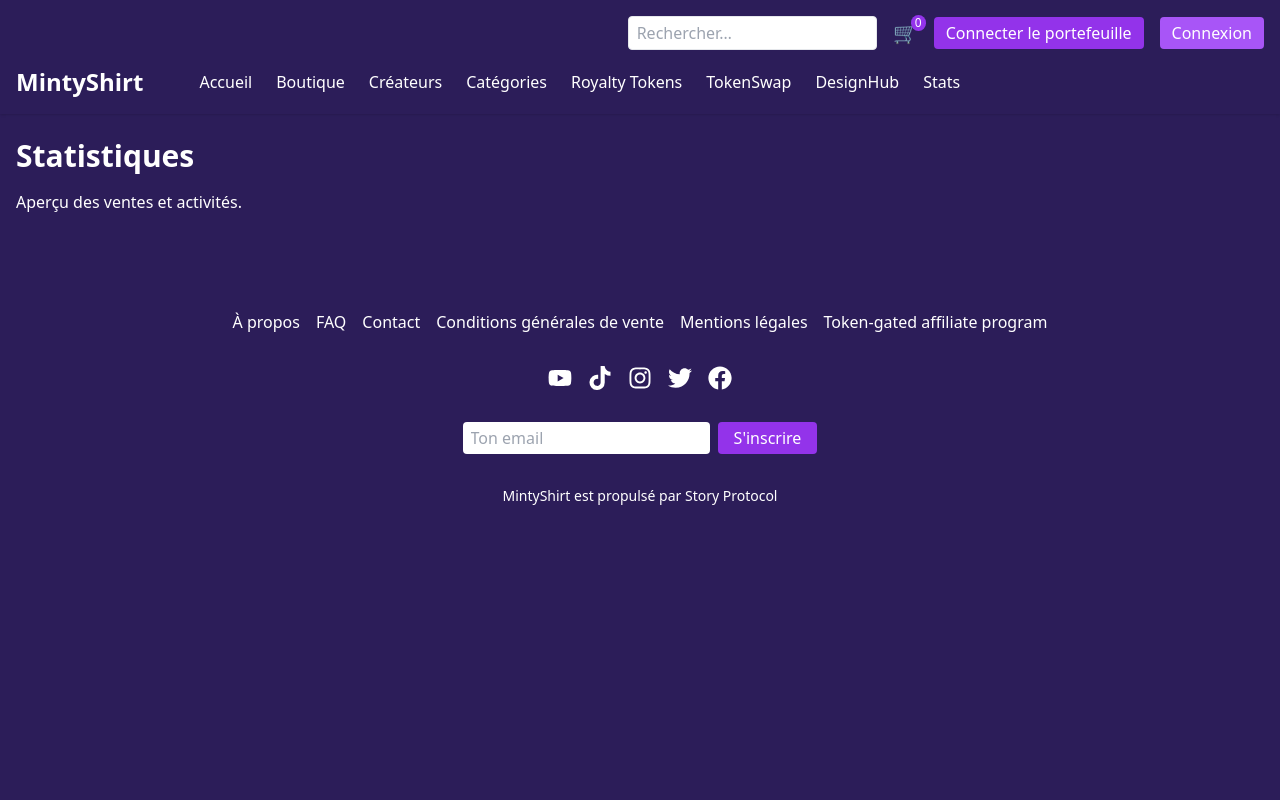
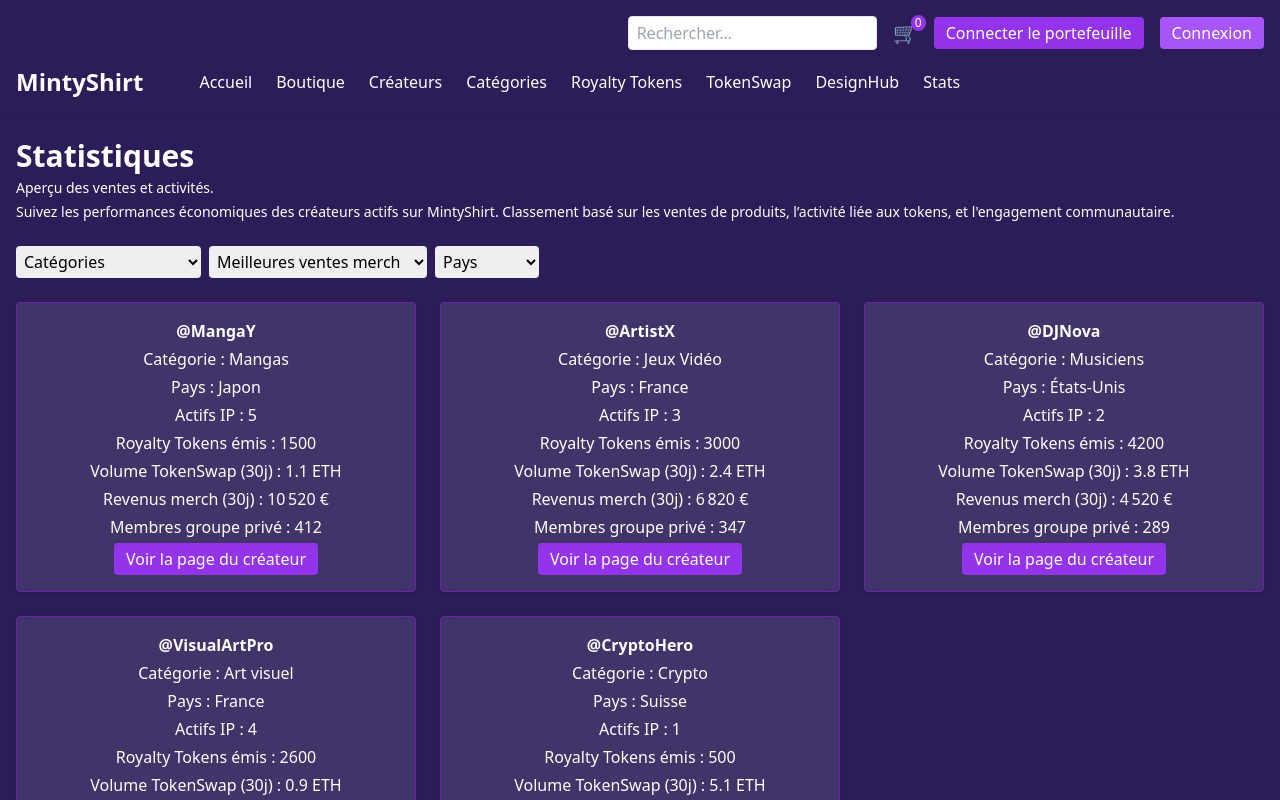
Before and after one commit to mintyshirt/mintyshirt, a React (Vite) app: page /stats in a window 1280 px wide. Shown: the top 800 px of the page. Built offline with nearby package versions, Linux system fonts and the light colour scheme.

Commit message:
Add creator statistics page

```diff
--- a/src/components/StatsPage.tsx
+++ b/src/components/StatsPage.tsx
@@ -1,14 +1,209 @@
-import React from 'react';
+import React, { useState } from 'react';
+import { Link } from 'react-router-dom';
 import Navbar from './Navbar';
 import Footer from './Footer';
 
+interface CreatorStats {
+  slug: string;
+  username: string;
+  category: string;
+  country: string;
+  ipAssets: number;
+  tokensIssued: number;
+  tokenSwapVolume: number; // ETH
+  merchRevenue: number; // EUR
+  groupMembers: number;
+  joinedAt: string; // ISO date
+}
+
+const creators: CreatorStats[] = [
+  {
+    slug: 'artistx',
+    username: '@ArtistX',
+    category: 'Jeux Vidéo',
+    country: 'France',
+    ipAssets: 3,
+    tokensIssued: 3000,
+    tokenSwapVolume: 2.4,
+    merchRevenue: 6820,
+    groupMembers: 347,
+    joinedAt: '2023-08-15',
+  },
+  {
+    slug: 'mangay',
+    username: '@MangaY',
+    category: 'Mangas',
+    country: 'Japon',
+    ipAssets: 5,
+    tokensIssued: 1500,
+    tokenSwapVolume: 1.1,
+    merchRevenue: 10520,
+    groupMembers: 412,
+    joinedAt: '2023-09-10',
+  },
+  {
+    slug: 'dj-nova',
+    username: '@DJNova',
+    category: 'Musiciens',
+    country: 'États-Unis',
+    ipAssets: 2,
+    tokensIssued: 4200,
+    tokenSwapVolume: 3.8,
+    merchRevenue: 4520,
+    groupMembers: 289,
+    joinedAt: '2023-07-20',
+  },
+  {
+    slug: 'visualartpro',
+    username: '@VisualArtPro',
+    category: 'Art visuel',
+    country: 'France',
+    ipAssets: 4,
+    tokensIssued: 2600,
+    tokenSwapVolume: 0.9,
+    merchRevenue: 3780,
+    groupMembers: 198,
+    joinedAt: '2023-10-01',
+  },
+  {
+    slug: 'cryptohero',
+    username: '@CryptoHero',
+    category: 'Crypto',
+    country: 'Suisse',
+    ipAssets: 1,
+    tokensIssued: 500,
+    tokenSwapVolume: 5.1,
+    merchRevenue: 850,
+    groupMembers: 75,
+    joinedAt: '2023-10-05',
+  },
+];
+
+const categories = [
+  'Mangas',
+  'Séries',
+  'Films',
+  'Jeux Vidéo',
+  'Musiciens',
+  'Crypto',
+  'NFT',
+  'Art visuel',
+  'Clubs sportifs',
+  'Comics/Fantastiques',
+];
+
+const countries = Array.from(new Set(creators.map((c) => c.country)));
+
 export default function StatsPage() {
+  const [category, setCategory] = useState('');
+  const [sort, setSort] = useState('sales');
+  const [country, setCountry] = useState('');
+
+  const filtered = creators
+    .filter((c) => (category ? c.category === category : true))
+    .filter((c) => (country ? c.country === country : true));
+
+  const sorted = [...filtered].sort((a, b) => {
+    switch (sort) {
+      case 'sales':
+        return b.merchRevenue - a.merchRevenue;
+      case 'tokens':
+        return b.tokenSwapVolume - a.tokenSwapVolume;
+      case 'group':
+        return b.groupMembers - a.groupMembers;
+      case 'new':
+        return new Date(b.joinedAt).getTime() - new Date(a.joinedAt).getTime();
+      default:
+        return 0;
+    }
+  });
+
   return (
     <div className="font-sans">
       <Navbar />
-      <div className="max-w-7xl mx-auto mt-6 px-4 text-white">
-        <h1 className="text-3xl font-bold mb-4">Statistiques</h1>
-        <p>Aperçu des ventes et activités.</p>
+      <div className="max-w-7xl mx-auto mt-6 px-4 text-white space-y-6">
+        <div>
+          <h1 className="text-3xl font-bold mb-1">Statistiques</h1>
+          <p className="text-sm">Aperçu des ventes et activités.</p>
+          <p className="text-sm mt-1">
+            Suivez les performances économiques des créateurs actifs sur
+            MintyShirt. Classement basé sur les ventes de produits, l’activité
+            liée aux tokens, et l'engagement communautaire.
+          </p>
+        </div>
+
+        <div className="flex flex-wrap items-center gap-2">
+          <select
+            className="text-black p-1 rounded"
+            value={category}
+            onChange={(e) => setCategory(e.target.value)}
+          >
+            <option value="">Catégories</option>
+            {categories.map((c) => (
+              <option key={c} value={c}>
+                {c}
+              </option>
+            ))}
+          </select>
+
+          <select
+            className="text-black p-1 rounded"
+            value={sort}
+            onChange={(e) => setSort(e.target.value)}
+          >
+            <option value="sales">Meilleures ventes merch</option>
+            <option value="tokens">Tokens les plus échangés</option>
+            <option value="group">Groupes les plus actifs</option>
+            <option value="new">Nouveaux créateurs</option>
+          </select>
+
+          <select
+            className="text-black p-1 rounded"
+            value={country}
+            onChange={(e) => setCountry(e.target.value)}
+          >
+            <option value="">Pays</option>
+            {countries.map((c) => (
+              <option key={c} value={c}>
+                {c}
+              </option>
+            ))}
+          </select>
+        </div>
+
+        <div className="grid gap-6 sm:grid-cols-2 md:grid-cols-3">
+          {sorted.map((creator) => (
+            <div
+              key={creator.slug}
+              className="bg-white/10 backdrop-blur border border-purple-800 rounded shadow p-4 text-center space-y-1"
+            >
+              <h3 className="font-semibold">{creator.username}</h3>
+              <p>Catégorie : {creator.category}</p>
+              <p>Pays : {creator.country}</p>
+              <p>Actifs IP : {creator.ipAssets}</p>
+              <p>Royalty Tokens émis : {creator.tokensIssued}</p>
+              <p>Volume TokenSwap (30j) : {creator.tokenSwapVolume} ETH</p>
+              <p>Revenus merch (30j) : {creator.merchRevenue.toLocaleString('fr-FR')} €</p>
+              <p>Membres groupe privé : {creator.groupMembers}</p>
+              <Link
+                to={`/creators/${creator.slug}`}
+                className="bg-purple-600 hover:bg-purple-700 transition-colors text-white px-3 py-1 rounded inline-block mt-2"
+              >
+                Voir la page du créateur
+              </Link>
+            </div>
+          ))}
+        </div>
+
+        <div className="text-sm space-y-1">
+          <h2 className="font-semibold">Légende</h2>
+          <p>Les chiffres sont actualisés toutes les 24h.</p>
+          <p>Le volume TokenSwap correspond aux ventes secondaires de tokens.</p>
+          <p>
+            Les revenus merch incluent uniquement les produits vendus via
+            MintyShirt.
+          </p>
+        </div>
       </div>
       <Footer />
     </div>
```
